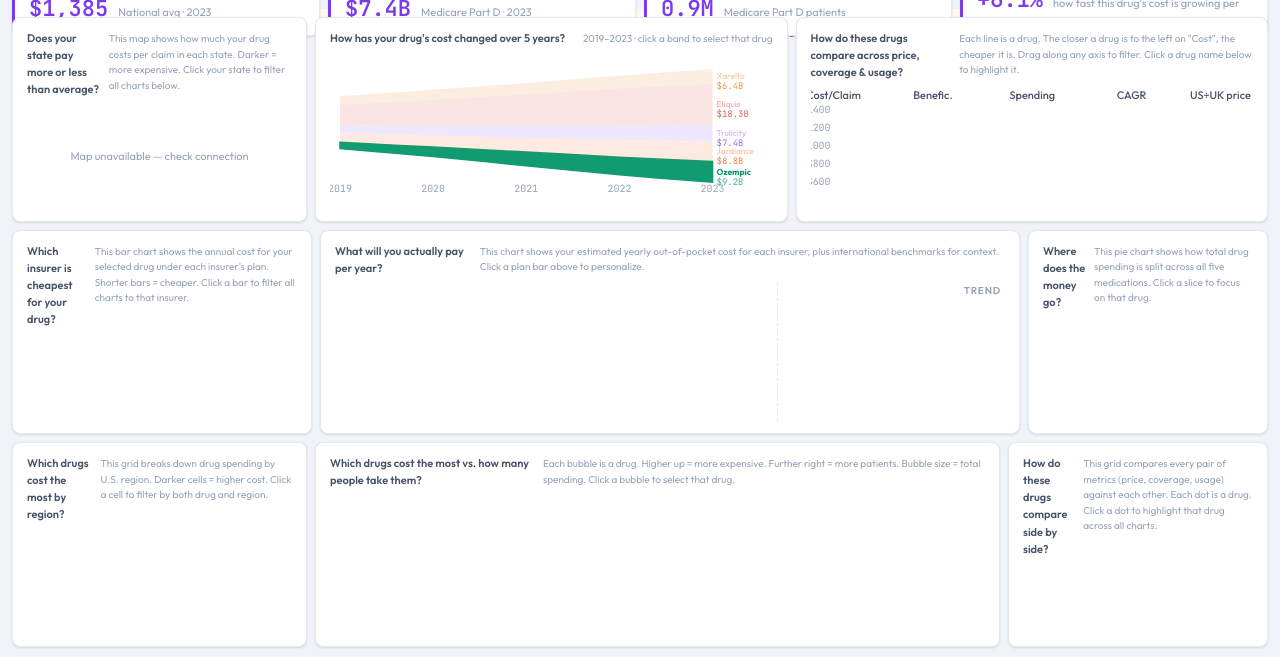
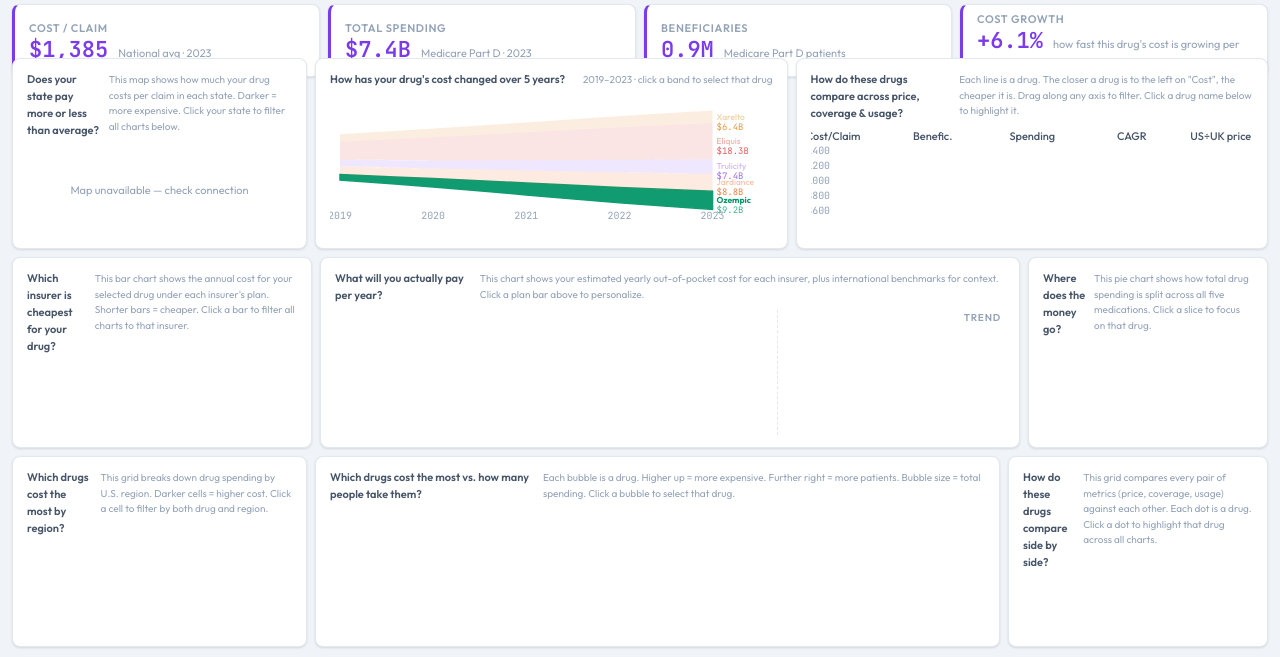
Before and after one commit to ManojTejaPatcha/Vis_final_proj, a website: page final/customer.html in a window 1280 px wide. Shown: the part 143-800 px from the top of the page. Drawn offline with nearby package versions, Linux system fonts and the light colour scheme; no server answers.

Commit message:
fix: reserve grid row for banners to keep charts visible

```diff
--- a/final/style.css
+++ b/final/style.css
@@ -44,7 +44,7 @@
 /* Scrollable on short viewports — prevents chart compression below 780px tall */
 @media (max-height:780px){
   html,body{height:auto;overflow:auto;}
-  body{grid-template-rows:auto auto auto 4px auto 4px auto 4px auto;padding:0 8px 16px 8px;}
+  body{grid-template-rows:auto auto auto auto 4px auto 4px auto 4px auto;padding:0 8px 16px 8px;}
   #row-a,#row-b,#row-c{grid-template-columns:1fr;height:auto;}
   .chart-card{height:240px;}
   #kpi-row{height:auto;}
@@ -52,7 +52,7 @@
 
 body{
   display:grid;
-  grid-template-rows:var(--nav-h,56px) 44px 52px 8px 1fr 8px 1fr 8px 1fr;
+  grid-template-rows:var(--nav-h,56px) auto 44px 52px 8px 1fr 8px 1fr 8px 1fr;
   grid-template-columns:1fr;
   padding:0 12px 10px 12px;
   gap:0;
@@ -70,9 +70,16 @@
   z-index: 50;
 }
 
+/* optional banners row */
+#pitchContextBanner,
+#pitchHintBanner{
+  grid-row:2;
+  align-items:center;
+}
+
 /* ── HEADER ───────────────────────────────────────────── */
 #header{
-  grid-row:2;
+  grid-row:3;
   display:flex;
   align-items:center;
   justify-content:space-between;
@@ -114,7 +121,7 @@
 
 /* ── KPI ROW ──────────────────────────────────────────── */
 #kpi-row{
-  grid-row:3;
+  grid-row:4;
   display:grid;
   grid-template-columns:repeat(4,1fr);
   gap:8px;
@@ -138,9 +145,9 @@
 
 /* ── CHART ROWS ───────────────────────────────────────── */
 .chart-row{display:grid;gap:8px;height:100%;min-height:0;}
-#row-a{grid-row:5;grid-template-columns:295px 1fr 1fr;}
-#row-b{grid-row:7;grid-template-columns:300px 1fr 240px;}
-#row-c{grid-row:9;grid-template-columns:295px 1fr 260px;}
+#row-a{grid-row:6;grid-template-columns:295px 1fr 1fr;}
+#row-b{grid-row:8;grid-template-columns:300px 1fr 240px;}
+#row-c{grid-row:10;grid-template-columns:295px 1fr 260px;}
 
 .chart-card{
   background:var(--bg-card);
@@ -204,7 +211,7 @@
 /* ── RESPONSIVE FALLBACK ────────────────────────────────── */
 @media (max-width:1100px){
   html,body{height:auto;overflow:auto;}
-  body{grid-template-rows:auto auto auto 4px auto 4px auto 4px auto;padding:0 8px 16px 8px;}
+  body{grid-template-rows:auto auto auto auto 4px auto 4px auto 4px auto;padding:0 8px 16px 8px;}
   #row-a,#row-b,#row-c{grid-template-columns:1fr;height:auto;}
   .chart-card{height:240px;}
   #kpi-row{height:auto;}
```
